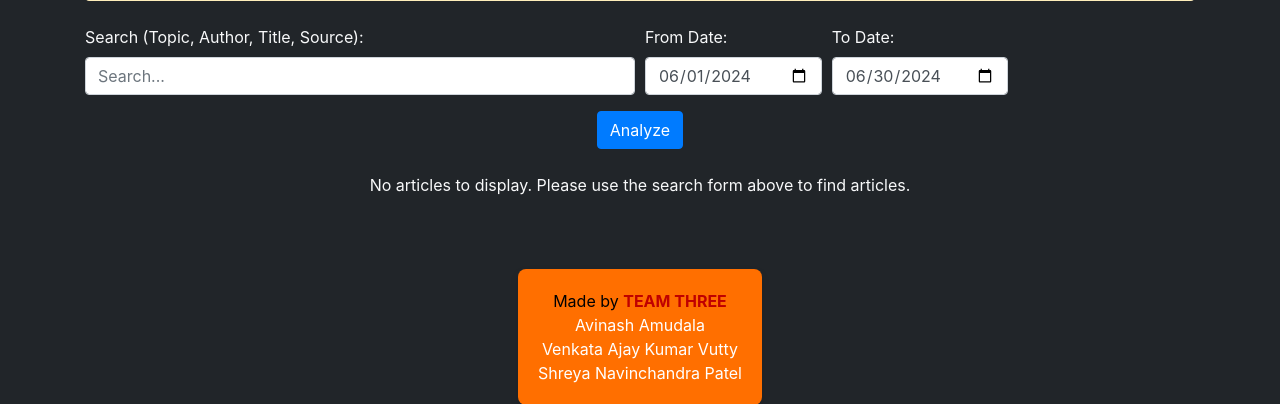
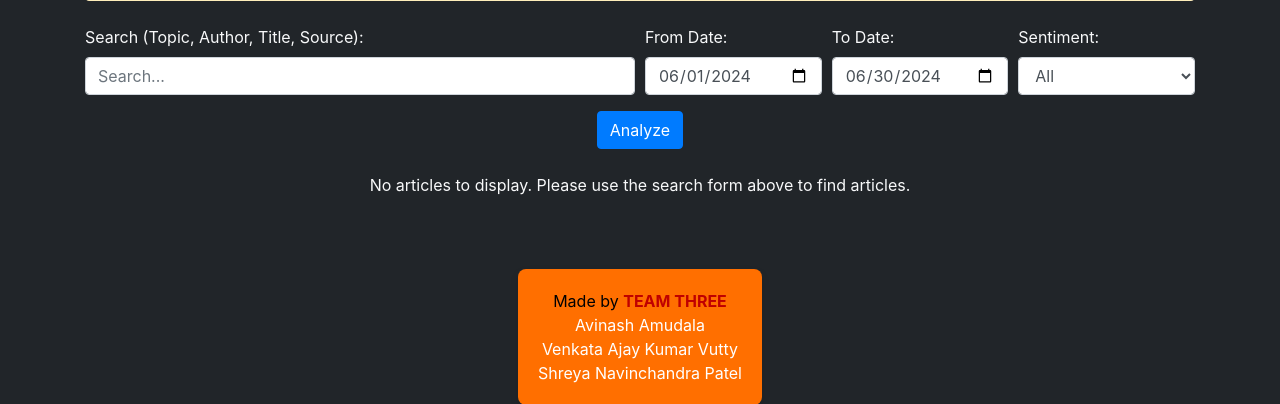
Before and after one commit to Avinash-Amudala/InsightNews-ISTE612, a Flask app: template src/templates/index.html in a window 1280 px wide. Shown: the part 283-687 px from the top of the page. Run offline with Flask 3, Linux system fonts and the light colour scheme; the template is opened without the code that fills it, so the values that code supplies are empty; parts of the project's set-up code (start-up, migrations or seed data) failed here and were passed over; some libraries are stand-ins or nearby versions.

Commit message:
add sentiment filter

```diff
--- a/src/app.py
+++ b/src/app.py
@@ -49,23 +49,26 @@ def index():
     query = ''
     from_date = ''
     to_date = ''
+    sentiment = ''
     filtered_articles = pd.DataFrame()
 
     if request.method == 'POST':
         query = request.form.get('query', '')
         from_date = request.form.get('from_date')
         to_date = request.form.get('to_date')
+        sentiment = request.form.get('sentiment', '')
     else:
         query = request.args.get('query', '')
         from_date = request.args.get('from_date', '')
         to_date = request.args.get('to_date', '')
+        sentiment = request.args.get('sentiment', '')
 
     # Construct cache key including page number
-    cache_key = f"{query or ''}_{from_date or ''}_{to_date or ''}_{page}"
+    cache_key = f"{query or ''}_{from_date or ''}_{to_date or ''}_{sentiment or ''}_{page}"
     cached_articles = cache.get(cache_key)
 
     if cached_articles is None:
-        if query or from_date or to_date:
+        if query or from_date or to_date or sentiment:
             filtered_articles = articles.copy()
             if query:
                 filtered_articles = filtered_articles[
@@ -84,6 +87,8 @@ def index():
                 if to_date.tzinfo is None:
                     to_date = to_date.tz_localize('UTC')
                 filtered_articles = filtered_articles[filtered_articles['published_at'] <= to_date]
+            if sentiment:
+                filtered_articles = filtered_articles[filtered_articles['sentiment'].str.lower() == sentiment.lower()]
 
             total = len(filtered_articles)
             start = (page - 1) * per_page
@@ -124,7 +129,7 @@ def index():
 
     current_articles, pagination = cached_articles
 
-    return render_template('index.html', articles=current_articles, pagination=pagination, query=query, from_date=from_date, to_date=to_date, date_min=date_min, date_max=date_max)
+    return render_template('index.html', articles=current_articles, pagination=pagination, query=query, from_date=from_date, to_date=to_date, sentiment=sentiment, date_min=date_min, date_max=date_max)
 
 @app.template_filter('dateformat')
 def dateformat(value, format='%B %d, %Y'):
--- a/src/templates/index.html
+++ b/src/templates/index.html
@@ -224,6 +224,15 @@
                     <label for="to_date">To Date:</label>
                     <input type="date" class="form-control" id="to_date" name="to_date"
                         value="{{ to_date or '2024-06-30' }}" />
+                </div>
+                <div class="form-group col-md-2">
+                    <label for="sentiment">Sentiment:</label>
+                    <select class="form-control" id="sentiment" name="sentiment">
+                        <option value="">All</option>
+                        <option value="positive" {% if sentiment=='positive' %}selected{% endif %}>Positive</option>
+                        <option value="neutral" {% if sentiment=='neutral' %}selected{% endif %}>Neutral</option>
+                        <option value="negative" {% if sentiment=='negative' %}selected{% endif %}>Negative</option>
+                    </select>
                 </div>
             </div>
             <div class="form-group col-md-12 d-flex justify-content-center">
```
